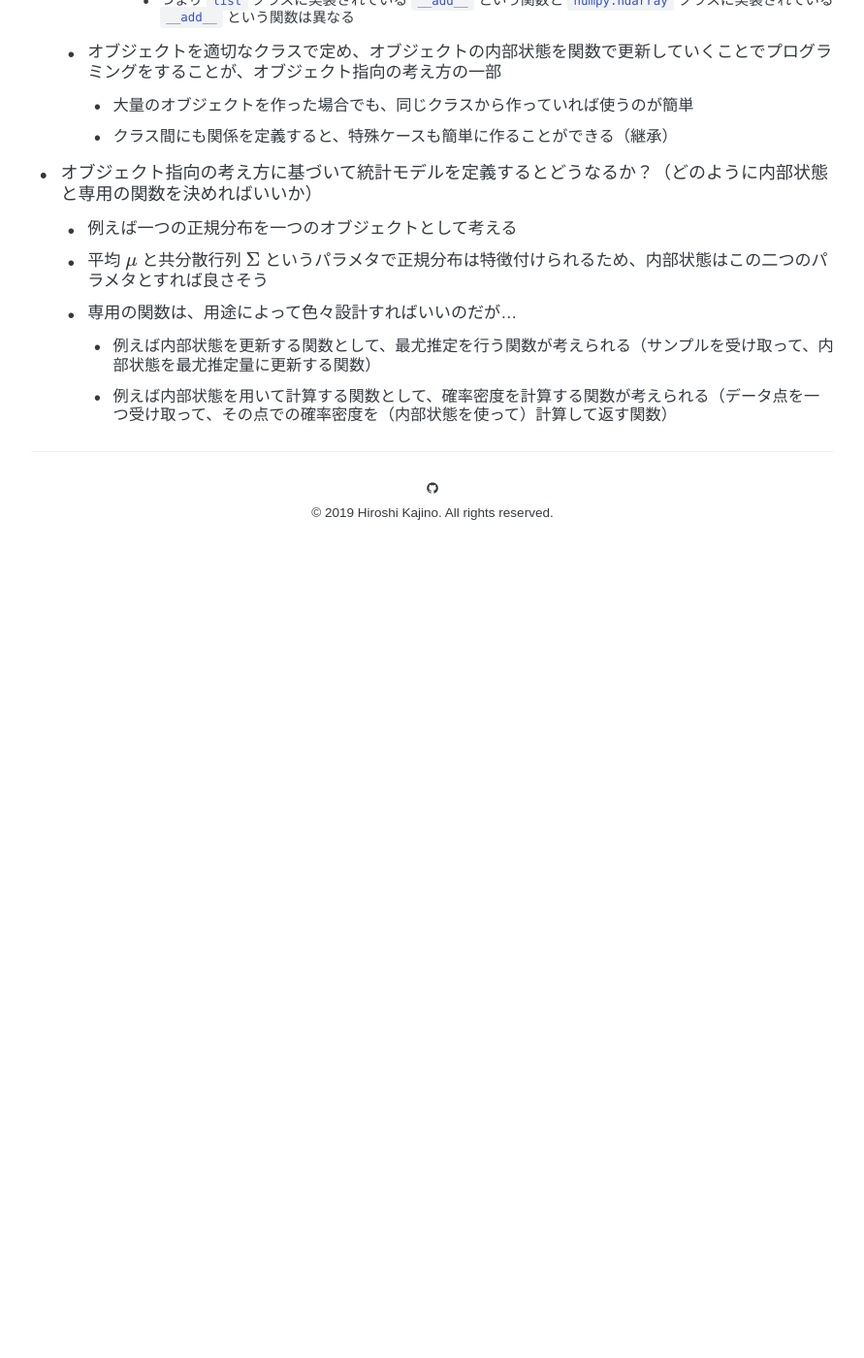
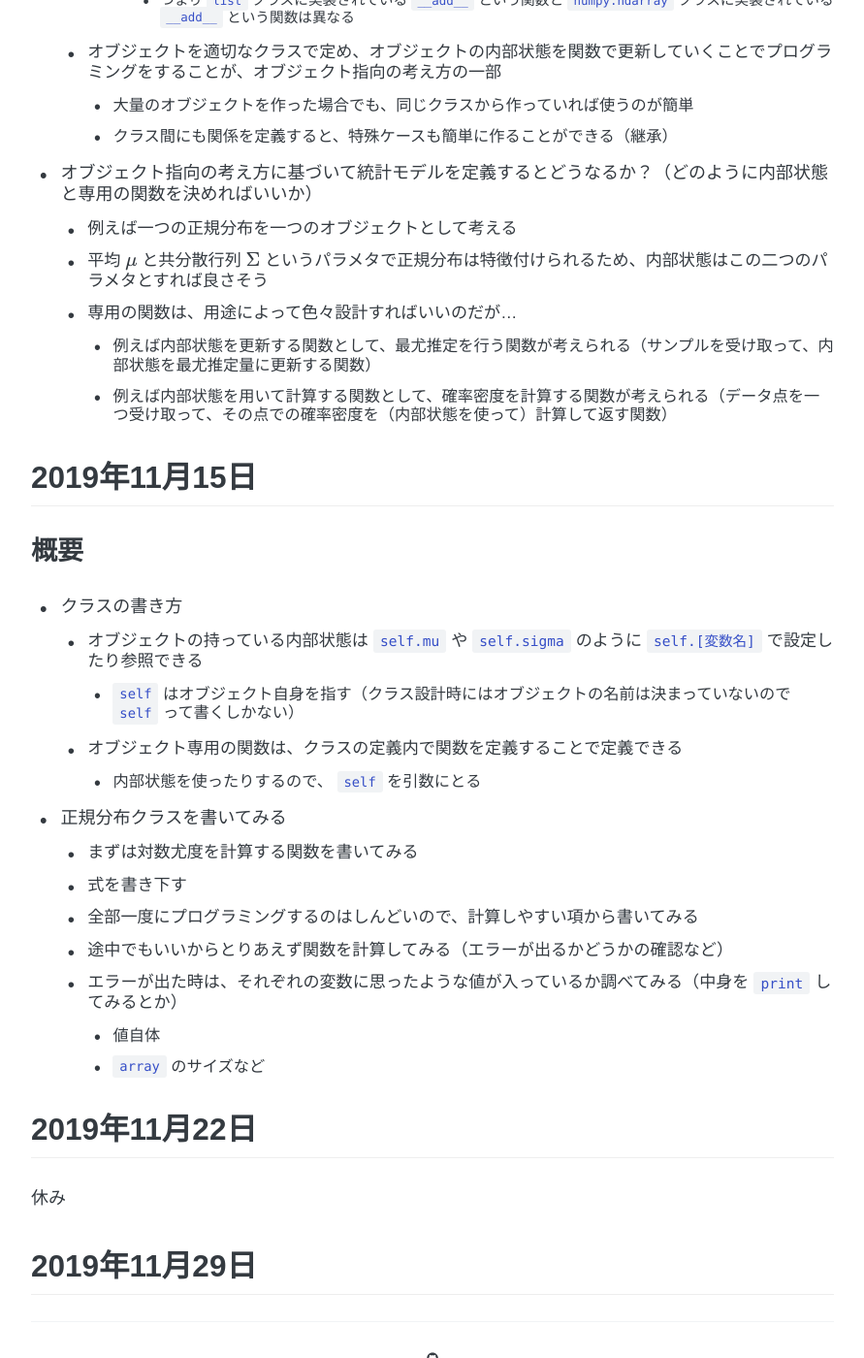
Before and after one commit to kanojikajino/kanojikajino.github.io, a Jekyll site: the page built from _lectures/2019/applied_analytics/index.md, in a window 1280 px wide and 1400 px high, scrolled down 7622 px. Shown: the whole window at 97% size, without its empty margins (194-1085 px from the left). Built offline with Jekyll 4.4.1, drawn with Linux system fonts in a browser that asks for light colours; some web fonts are replaced; formulas are drawn with MathJax 3; a script that is not in the unit is left out; before the commit the page ends 8252 px from its top, so only the background shows below that.

Commit message:
update summary on 11/15

```diff
--- a/_lectures/2019/applied_analytics/index.md
+++ b/_lectures/2019/applied_analytics/index.md
@@ -233,3 +233,28 @@ permalink: /lectures/2019/applied_analytics
   - 専用の関数は、用途によって色々設計すればいいのだが...
 	- 例えば内部状態を更新する関数として、最尤推定を行う関数が考えられる（サンプルを受け取って、内部状態を最尤推定量に更新する関数）
 	- 例えば内部状態を用いて計算する関数として、確率密度を計算する関数が考えられる（データ点を一つ受け取って、その点での確率密度を（内部状態を使って）計算して返す関数）
+
+
+## 2019年11月15日
+
+### 概要
+
+- クラスの書き方
+  - オブジェクトの持っている内部状態は `self.mu` や `self.sigma` のように `self.[変数名]` で設定したり参照できる
+	- `self` はオブジェクト自身を指す（クラス設計時にはオブジェクトの名前は決まっていないので `self` って書くしかない）
+  - オブジェクト専用の関数は、クラスの定義内で関数を定義することで定義できる
+	- 内部状態を使ったりするので、 `self` を引数にとる
+- 正規分布クラスを書いてみる
+  - まずは対数尤度を計算する関数を書いてみる
+  - 式を書き下す
+  - 全部一度にプログラミングするのはしんどいので、計算しやすい項から書いてみる
+  - 途中でもいいからとりあえず関数を計算してみる（エラーが出るかどうかの確認など）
+  - エラーが出た時は、それぞれの変数に思ったような値が入っているか調べてみる（中身を `print` してみるとか）
+	- 値自体
+	- `array` のサイズなど
+
+
+## 2019年11月22日
+休み
+
+## 2019年11月29日
```
